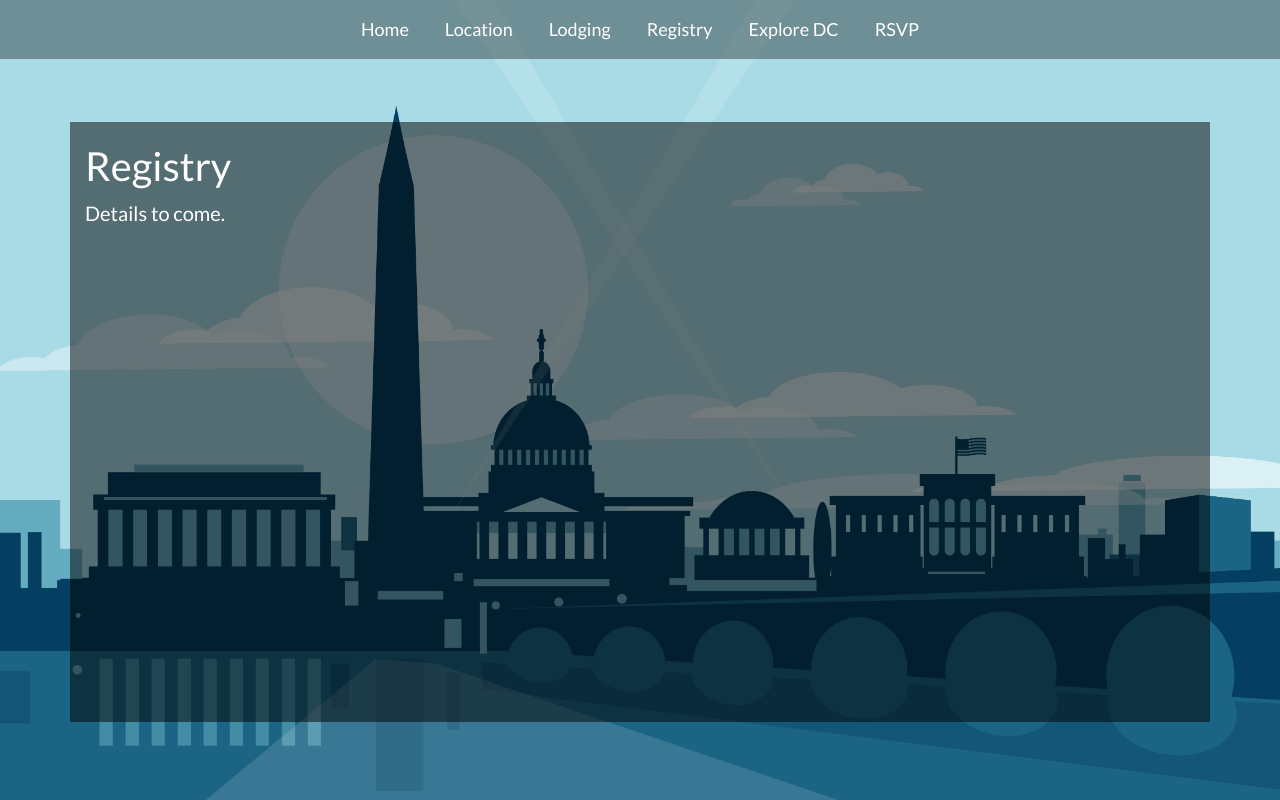
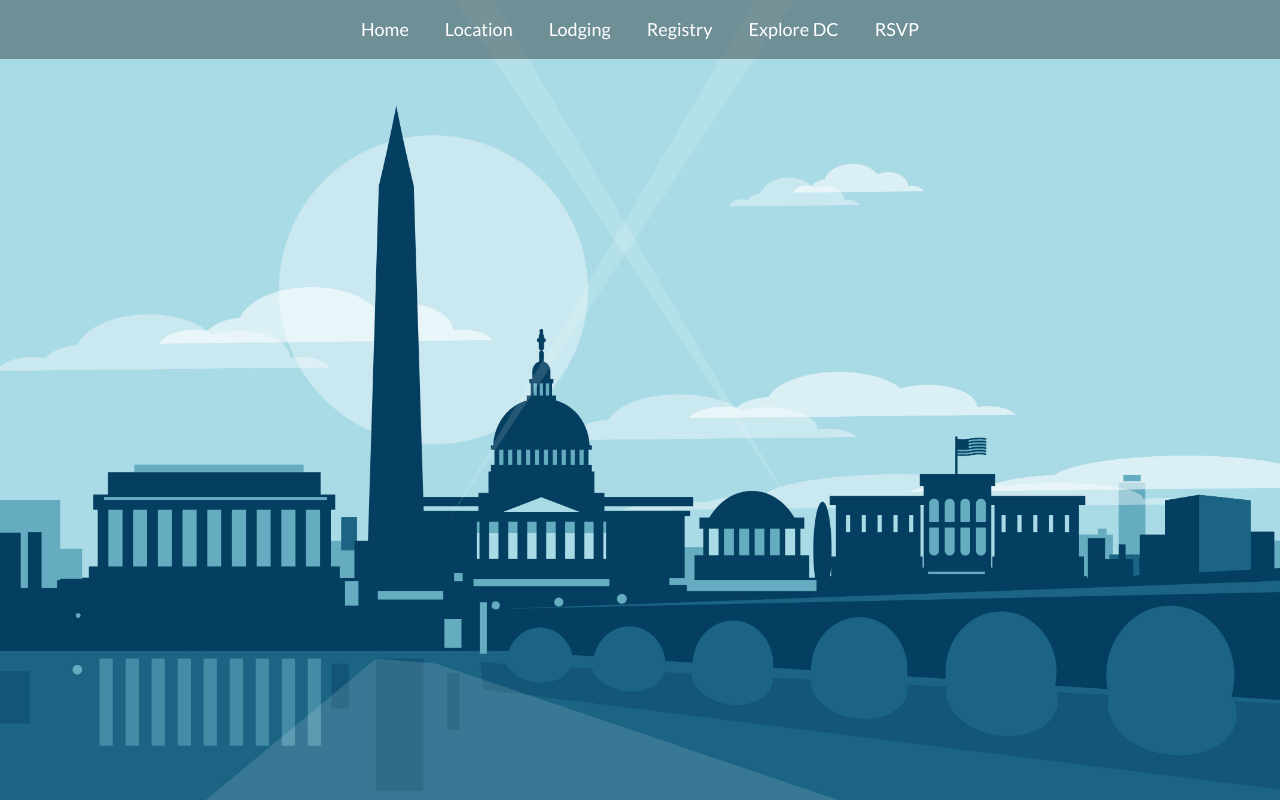
Before and after one commit to joshpson/wedding, a React (Create React App) app: page /registry in a window 1280 px wide. Built offline with nearby package versions, Linux system fonts and the light colour scheme.

Commit message:
switching the registry link to the knot

```diff
--- a/src/App.js
+++ b/src/App.js
@@ -1,7 +1,6 @@
 import React, { Component } from "react";
 import Nav from "./components/nav";
 import Home from "./components/home";
-import Registry from "./components/registry";
 import Location from "./components/location";
 import Lodging from "./components/lodging";
 import Rsvp from "./components/rsvp";
@@ -30,13 +29,7 @@ class App extends Component {
               return <Home setPage={this.setPage} />;
             }}
           />
-          <Route
-            exact
-            path="/registry"
-            render={props => {
-              return <Registry />;
-            }}
-          />
+
           <Route
             exact
             path="/location"
--- a/src/components/nav.js
+++ b/src/components/nav.js
@@ -79,9 +79,8 @@ class Nav extends React.Component {
                 <li className="nav-item">
                   <a
                     className="nav-link"
-                    href="/registry"
+                    href="https://registry.theknot.com/josh-pearson-kelly-mallahan-june-2019-dc/24480867"
                     name="registry"
-                    onClick={this.handleClick}
                   >
                     Registry
                   </a>
--- a/src/components/registry.css
+++ /dev/null
@@ -1,8 +0,0 @@
-.registry-container {
-  width: 100%;
-  height: 600px;
-  background-color: rgba(0, 0, 0, 0.5);
-  margin-top: 5%;
-  color: white;
-  padding-top: 20px;
-}
--- a/src/components/registry.js
+++ /dev/null
@@ -1,23 +0,0 @@
-import React from "react";
-import "./registry.css";
-
-class Registry extends React.Component {
-  constructor(props) {
-    super(props);
-  }
-
-  render() {
-    return (
-      <div className="registry-container container">
-        <div className="row">
-          <div className="col-12 col-md-6">
-            <h1>Registry</h1>
-            <p className="location-description">Details to come.</p>
-          </div>
-        </div>
-      </div>
-    );
-  }
-}
-
-export default Registry;
```
